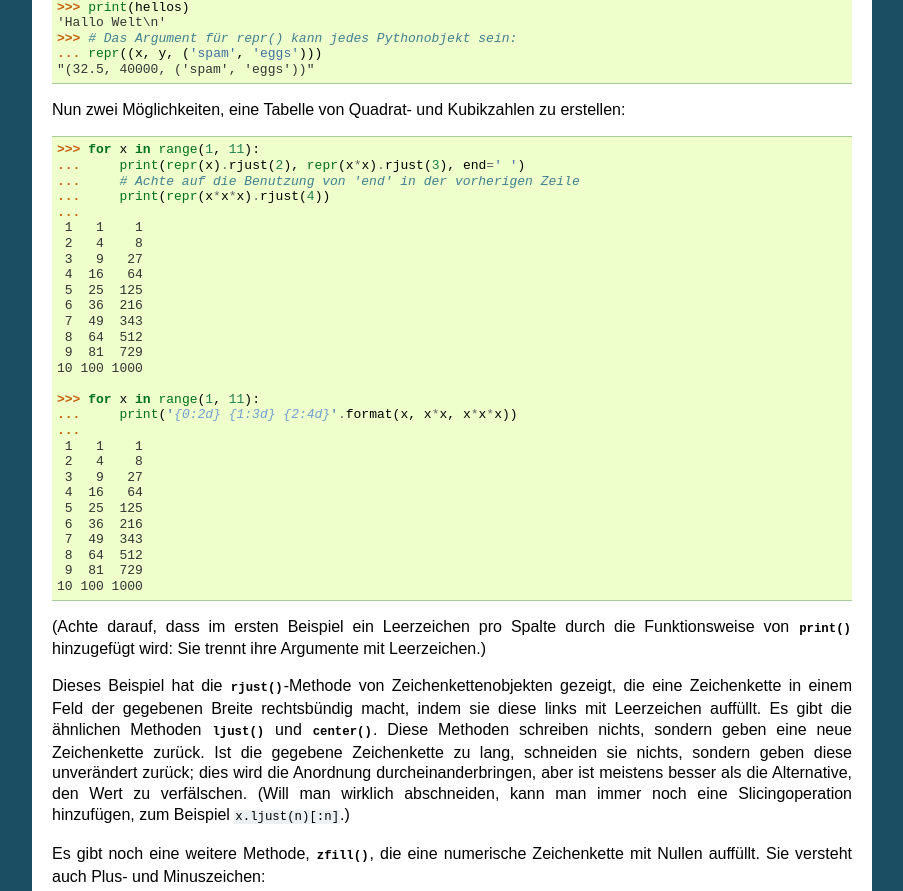
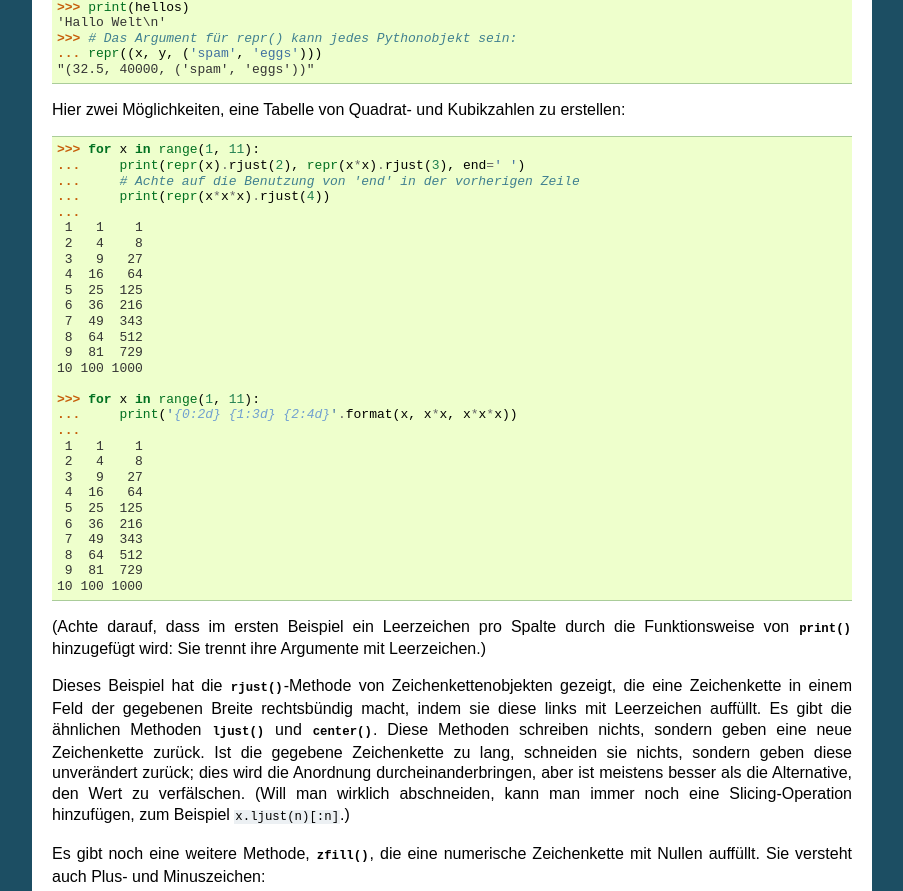
Before and after one commit to cofi/py-tutorial-de, a Sphinx documentation site: the page built from source/inputoutput.rst, in a window 1280 px wide and 1400 px high, scrolled down 831 px. Shown: the part 159-1050 px from the top of the window, without its empty margins (198-1101 px from the left). Built offline with Sphinx 7.4.7, drawn with Linux system fonts in a browser that asks for light colours; cross-references to code outside the pages are shown as plain code; some of the changed text lies outside the part shown.

```diff
--- a/source/inputoutput.rst
+++ b/source/inputoutput.rst
@@ -70,7 +71,7 @@ Ein paar Beispiele::
    ... repr((x, y, ('spam', 'eggs')))
    "(32.5, 40000, ('spam', 'eggs'))"
 
-Nun zwei Möglichkeiten, eine Tabelle von Quadrat- und Kubikzahlen zu erstellen::
+Hier zwei Möglichkeiten, eine Tabelle von Quadrat- und Kubikzahlen zu erstellen::
 
    >>> for x in range(1, 11):
    ...     print(repr(x).rjust(2), repr(x*x).rjust(3), end=' ')
@@ -110,11 +111,11 @@ Dieses Beispiel hat die :meth:`rjust`-Methode von Zeichenkettenobjekten gezeigt,
 die eine Zeichenkette in einem Feld der gegebenen Breite rechtsbündig macht,
 indem sie diese links mit Leerzeichen auffüllt. Es gibt die ähnlichen Methoden
 :meth:`ljust` und :meth:`center`. Diese Methoden schreiben nichts, sondern geben
-eine neue Zeichenkette zurück. Ist die gegebene Zeichenkette zu lang,
-schneiden sie nichts, sondern geben diese unverändert zurück; dies wird die
-Anordnung durcheinanderbringen, aber ist meistens besser als die Alternative,
-den Wert zu verfälschen. (Will man wirklich abschneiden, kann man
-immer noch eine Slicingoperation hinzufügen, zum Beispiel ``x.ljust(n)[:n]``.)
+eine neue Zeichenkette zurück. Ist die gegebene Zeichenkette zu lang, schneiden
+sie nichts, sondern geben diese unverändert zurück; dies wird die Anordnung
+durcheinanderbringen, aber ist meistens besser als die Alternative, den Wert zu
+verfälschen. (Will man wirklich abschneiden, kann man immer noch eine
+Slicing-Operation hinzufügen, zum Beispiel ``x.ljust(n)[:n]``.)
 
 Es gibt noch eine weitere Methode, :meth:`zfill`, die eine numerische
 Zeichenkette mit Nullen auffüllt. Sie versteht auch Plus- und Minuszeichen::
@@ -217,7 +219,9 @@ Da :meth:`str.format` ziemlich neu ist, benutzt viel Pythoncode noch den
 da die alte Art der Formatierung irgendwann aus der Sprache entfernt werden
 wird.
 
-Mehr Informationen dazu gibt es in dem Abschnitt `Old String Formatting Operations <http://docs.python.org/3.1/library/stdtypes.html#old-string-formatting>`_.
+Mehr Informationen dazu gibt es in dem Abschnitt `Old String Formatting
+Operations
+<http://docs.python.org/3.1/library/stdtypes.html#old-string-formatting>`_.
 
 .. _tut-files:
 
```
Also changed, not shown: other parts of source/inputoutput.rst (+6 -4 lines), source/errors.rst (+145 -160 lines).
